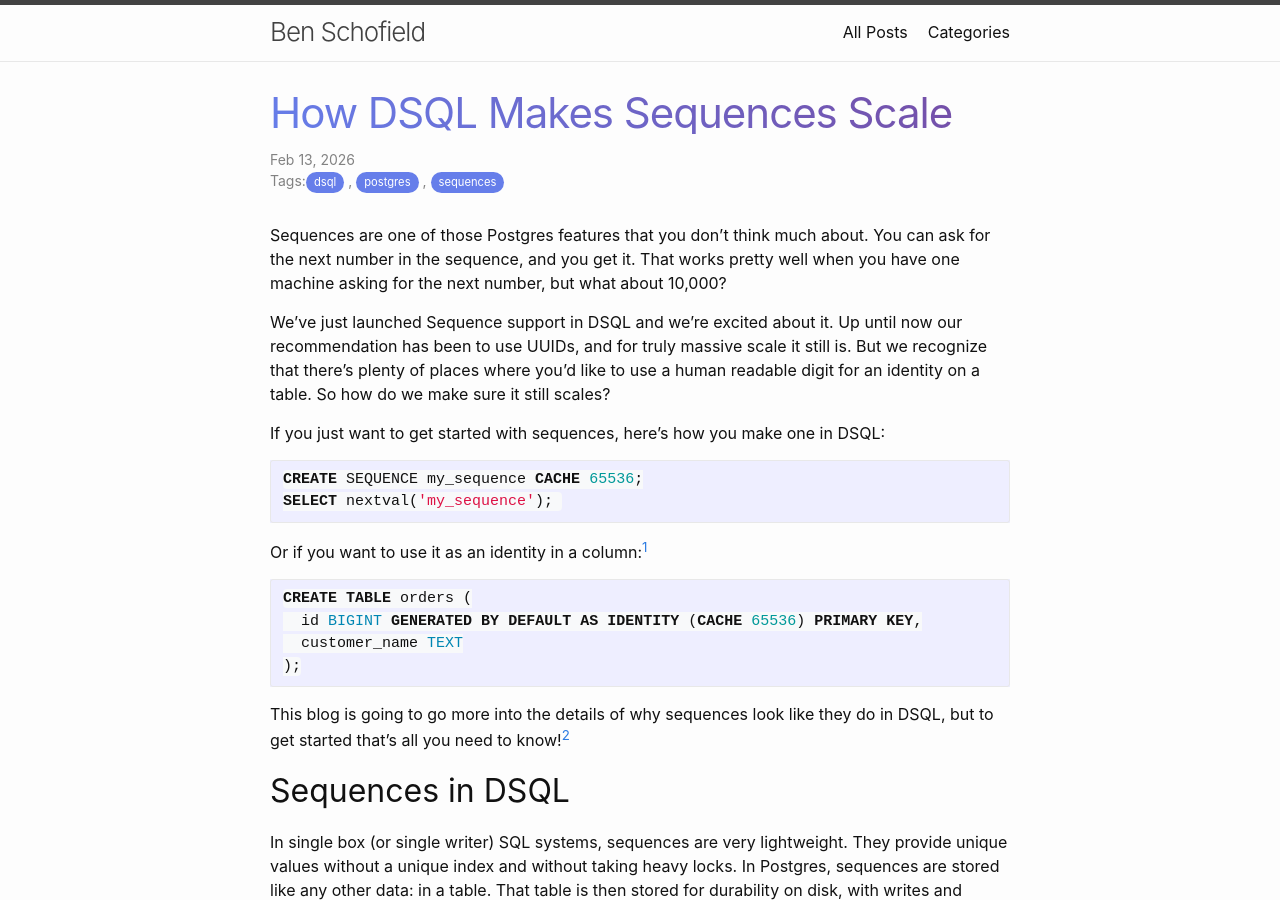
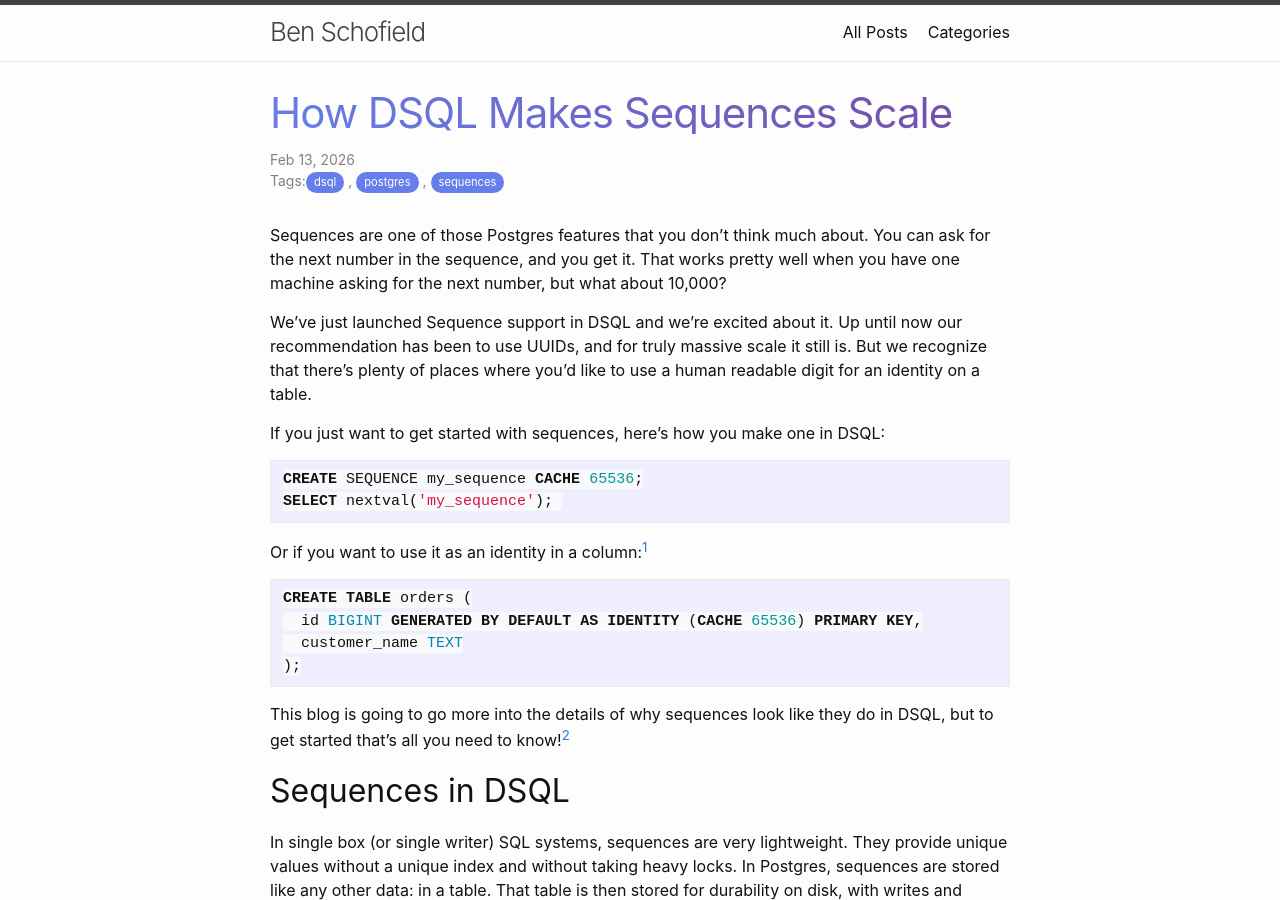
Before and after one commit to Benjscho/Benjscho.github.io, a Jekyll site: the page built from _posts/technical/2026-02-13-dsql-sequences.md, in a window 1280 px wide and 900 px high. Built offline with Jekyll 4.4.1, drawn with Linux system fonts in a browser that asks for light colours.

Commit message:
remove unnecessary line

```diff
--- a/_posts/technical/2026-02-13-dsql-sequences.md
+++ b/_posts/technical/2026-02-13-dsql-sequences.md
@@ -16,8 +16,7 @@
 We've just launched Sequence support in DSQL and we're excited about it. Up
 until now our recommendation has been to use UUIDs, and for truly massive
 scale it still is. But we recognize that there's plenty of places where
-you'd like to use a human readable digit for an identity on a table. So
-how do we make sure it still scales?
+you'd like to use a human readable digit for an identity on a table.
 
 If you just want to get started with sequences, here's how you make one
 in DSQL:
```
